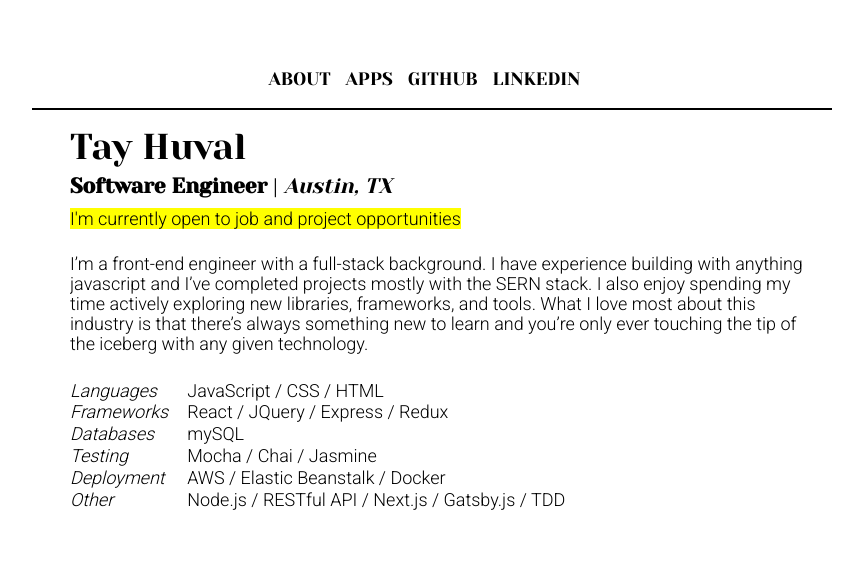
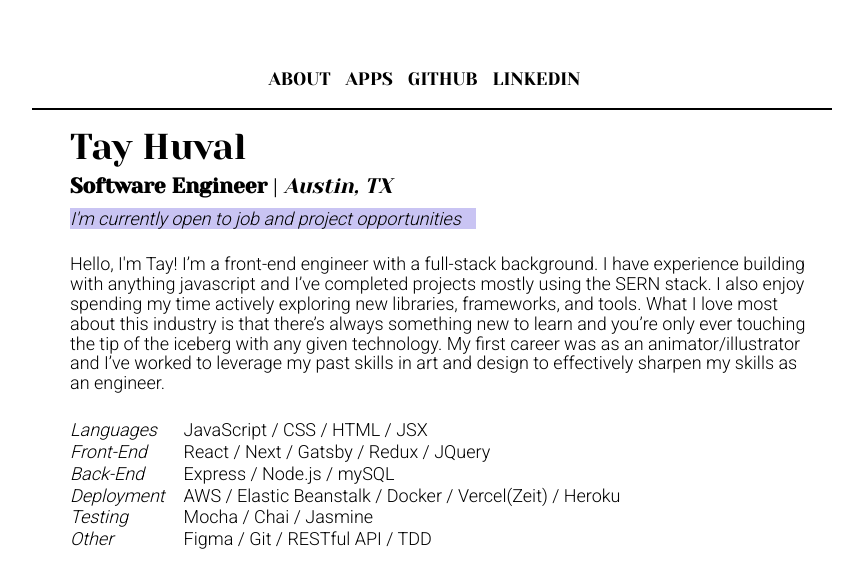
Before and after one commit to taylormleigh/tayMade, a Next.js app: page / in a window 1280 px wide. Shown: the top 588 px of the page, without its empty margins (208-1071 px from the left). Built offline with nearby package versions, Linux system fonts and the light colour scheme.

Commit message:
about styling

```diff
--- a/components/about.js
+++ b/components/about.js
@@ -1,5 +1,4 @@
 import React from "react";
-import Image from "../components/image";
 import Layout from "../components/layout";
 import Skills from "../components/skillsTable";
 
@@ -15,17 +14,15 @@ const summary = {
   float: `right`
 };
 
-const photo = {
-  order: `1`,
-  // flexGrow: `1`,
-  // maxHeight: `100%`,
-  // minWidth: `100%`,
-  // objectFit: `cover`,
-  // verticalAlign: `bottom`,
+const linkStyle = {
+  marginRight: 15,
+  color: `black`,
+  // fontFamily: "Yeseva One",
+  textDecoration: `none`,
+  // textTransform: `uppercase`,
 };
 
-
-const About = ({source, altern = "image"}) => {
+const About = () => {
   return (
     <Layout>
       <div style={container}>
@@ -34,9 +31,9 @@ const About = ({source, altern = "image"}) => {
         </div> */}
         <div style={summary}>
           <h1>Tay Huval</h1>
-          <h3><b>Software Engineer</b> | <i>Austin, TX</i></h3>
-          <h6><mark>I'm currently open to job and project opportunities</mark>
-            <p/>{`I’m a front-end engineer with a full-stack background. I have experience building with anything javascript and I’ve completed projects mostly with the SERN stack. I also enjoy spending my time actively exploring new libraries, frameworks, and tools. What I love most about this industry is that there’s always something new to learn and you’re only ever touching the tip of the iceberg with any given technology.`}
+          <h3><strong>Software Engineer</strong> | <i>Austin, TX</i></h3>
+          <h6><mark><a style={linkStyle} className="headerLink" href="mailto:me@taylor-made.com"><i>I'm currently open to job and project opportunities</i></a></mark>
+            <p/>{`Hello, I'm Tay! I’m a front-end engineer with a full-stack background. I have experience building with anything javascript and I’ve completed projects mostly using the SERN stack. I also enjoy spending my time actively exploring new libraries, frameworks, and tools. What I love most about this industry is that there’s always something new to learn and you’re only ever touching the tip of the iceberg with any given technology. My first career was as an animator/illustrator and I’ve worked to leverage my past skills in art and design to effectively sharpen my skills as an engineer.`}
             <p/>
             <Skills />
           </h6>
--- a/components/skillsTable.js
+++ b/components/skillsTable.js
@@ -5,27 +5,27 @@ const Skills = () => {
     <table><tbody>
       <tr>
         <td><i>Languages</i></td>
-        <td>JavaScript / CSS / HTML </td>
+        <td>JavaScript / CSS / HTML / JSX </td>
       </tr>
       <tr>
-        <td><i>Frameworks</i></td>
-        <td>React / JQuery / Express / Redux </td>
+        <td><i>Front-End</i></td>
+        <td>React / Next / Gatsby / Redux / JQuery</td>
       </tr>
       <tr>
-        <td><i>Databases</i></td>
-        <td>mySQL </td>
+        <td><i>Back-End</i></td>
+        <td>Express / Node.js / mySQL </td>
+      </tr>
+      <tr>
+        <td><i>Deployment</i></td>
+        <td>AWS / Elastic Beanstalk / Docker / Vercel(Zeit) / Heroku </td>
       </tr>
       <tr>
         <td><i>Testing</i></td>
         <td>Mocha / Chai / Jasmine </td>
       </tr>
       <tr>
-        <td><i>Deployment</i></td>
-        <td>AWS / Elastic Beanstalk / Docker </td>
-      </tr>
-      <tr>
         <td><i>Other</i></td>
-        <td>Node.js / RESTful API / Next.js / Gatsby.js / TDD </td>
+        <td>Figma / Git / RESTful API / TDD </td>
       </tr>
     </tbody></table>
   )
--- a/styles.css
+++ b/styles.css
@@ -79,7 +79,23 @@ input {
 select {
   text-transform: none;
 }
-.addCard, button{
+mark {
+  background-color: #c9c4f3;
+}
+.headerLink {
+  margin-right: 15;
+  color: black;
+  text-decoration: none;
+  transition: all 0.3s;
+  opacity: 1;
+  cursor: pointer;
+  text-align: center;
+  align-content: middle;
+}
+.headerLink:hover {
+  opacity: 0.3;
+}
+/* .addCard, button{
   width: 30%;
   height: 23px;
   padding: 0px;
@@ -92,7 +108,7 @@ select {
 }
 .addcard:hover {
   background-color: grey;
-}
+} */
 [type="reset"], [type="submit"], button {
   width: 10%;
   /* padding: 8px; */
@@ -240,12 +256,12 @@ html {
 
 /* Track */
 ::-webkit-scrollbar-track {
-  background: grey;
+  background: white;
 }
 
 /* Handle */
 ::-webkit-scrollbar-thumb {
-  background: #000;
+  background: #f8f8f8;
 }
 
 /* Handle on hover */
@@ -540,7 +556,7 @@ b {
   font-weight: bold;
 }
 strong {
-  font-weight: bold;
+  font-weight: 600;
 }
 dt {
   font-weight: bold;
```
